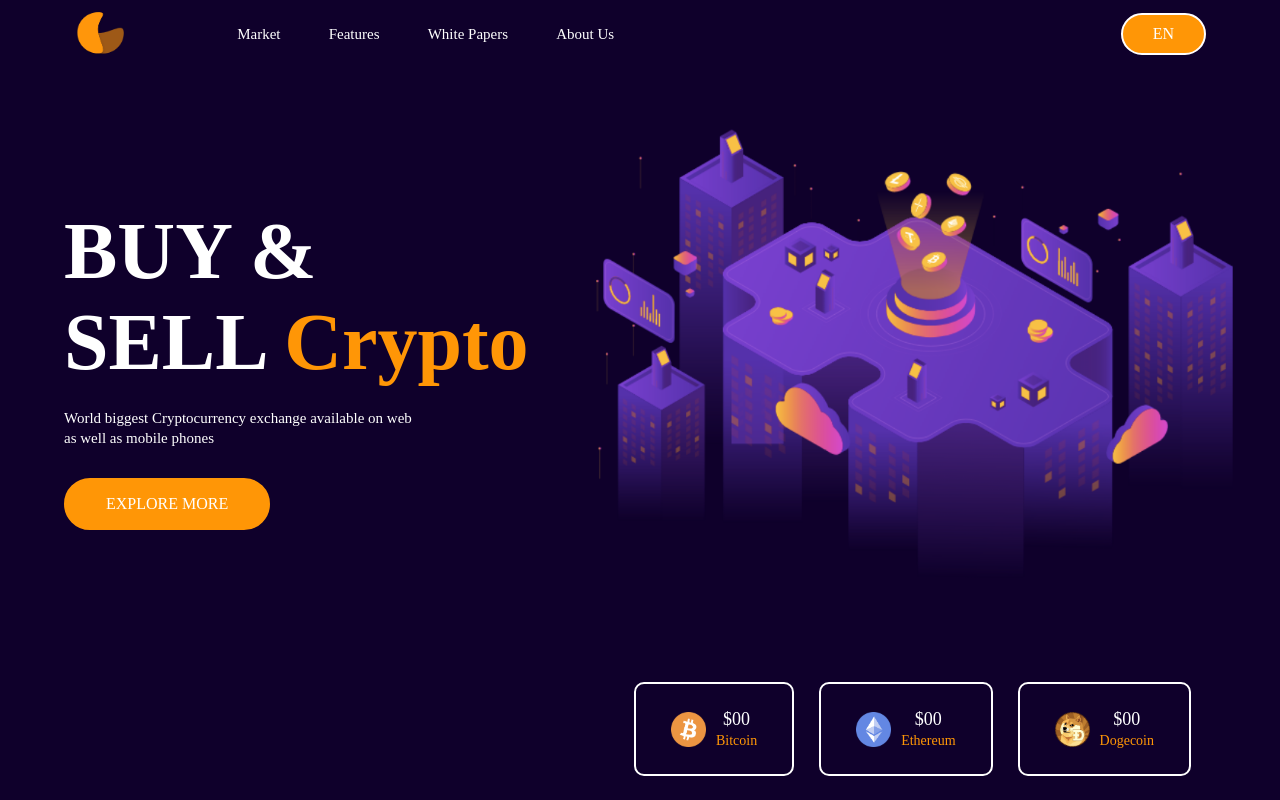
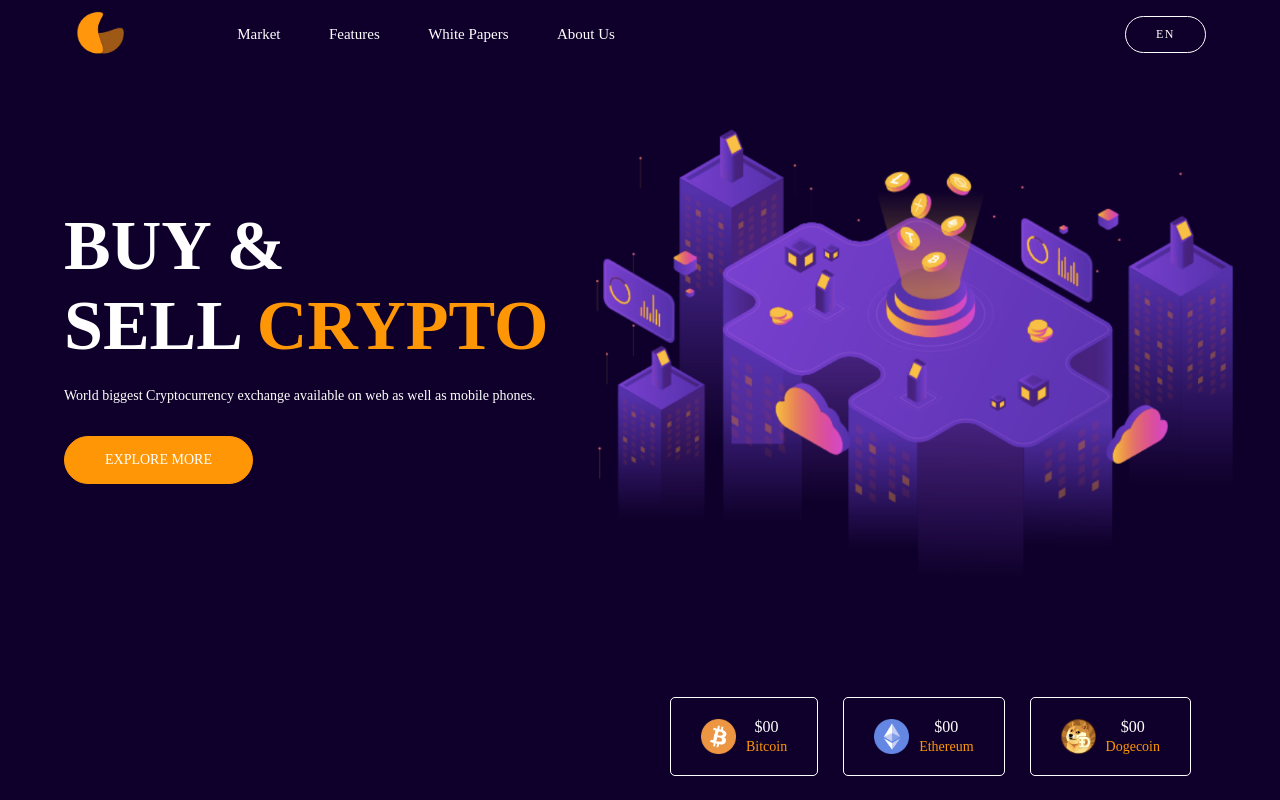
Before and after one commit to Promise-Digitals/crypto-site, a plain HTML site: page index.html in a window 1280 px wide. Drawn offline with nearby package versions, Linux system fonts and the light colour scheme; no server answers.

Commit message:
updated the files

```diff
--- a/index.html
+++ b/index.html
@@ -21,8 +21,8 @@
             <a href="#" class="btn">EN</a>
         </nav>
         <div class="content">
-            <h1>BUY &<br>SELL <span>Crypto</span></h1>
-            <p>World biggest Cryptocurrency exchange available on web <br>as well as mobile phones</p>
+            <h1>BUY &<br>SELL <span>CRYPTO</span></h1>
+            <p>World biggest Cryptocurrency exchange available on web as well as mobile phones.</p>
             <a href="#" class="content-btn">EXPLORE MORE</a>
         </div>
         <div class="coin">
--- a/style.css
+++ b/style.css
@@ -46,22 +46,25 @@ nav ul li a:hover{
 }
 nav .btn{
     padding: 10px 30px;
-    background: #ff9606;
-    border: 2px solid #fff;
+    background: transparent;
+    border: 1px solid #fff;
     text-decoration: none;
     color: #fff;
     cursor: default;
     border-radius: 30px;
+    font-size: 12px;
+    letter-spacing: 1.5px;
     transition: 0.5s;
 }
 nav .btn:hover{
-    background: transparent;
+    background: #ff9606;
+    border: 1px solid #ff9606;
 }
 .content{
     margin-top: 12%;
 }
 .content h1{
-    font-size: 80px;
+    font-size: 70px;
     color: #fff;
 }
 .content h1 span{
@@ -69,7 +72,7 @@ nav .btn:hover{
 }
 .content p{
     color: #fff;
-    font-size: 15px;
+    font-size: 14px;
     margin: 20px 0 0 0;
     line-height: 20px;
 }
@@ -83,12 +86,13 @@ nav .btn:hover{
     font-weight: 500;
     margin-top: 30px;
     transition: 0.5s;
-    border: 2px solid #ff9606;
+    border: 1px solid #ff9606;
     cursor: default;
+    font-size: 14px;
 }
 .content-btn:hover{
     background: transparent;
-    border: 2px solid #fff;
+    border: 1px solid #fff;
 }
 .coin{
     position: absolute;
@@ -99,10 +103,10 @@ nav .btn:hover{
 .coin-box{
     display: flex;
     align-items: center;
-    border: 2px solid #fff;
-    border-radius: 10px;
+    border: 1px solid #fff;
+    border-radius: 5px;
     margin-right: 25px;
-    padding: 25px 35px;
+    padding: 20px 30px;
     color: #fff;
     text-align: center;
 }
@@ -112,7 +116,7 @@ nav .btn:hover{
 }
 .coin-box h3{
     font-weight: 500;
-    font-size: 18px;
+    font-size: 16px;
 }
 .coin-box p{
     display: block;
```
